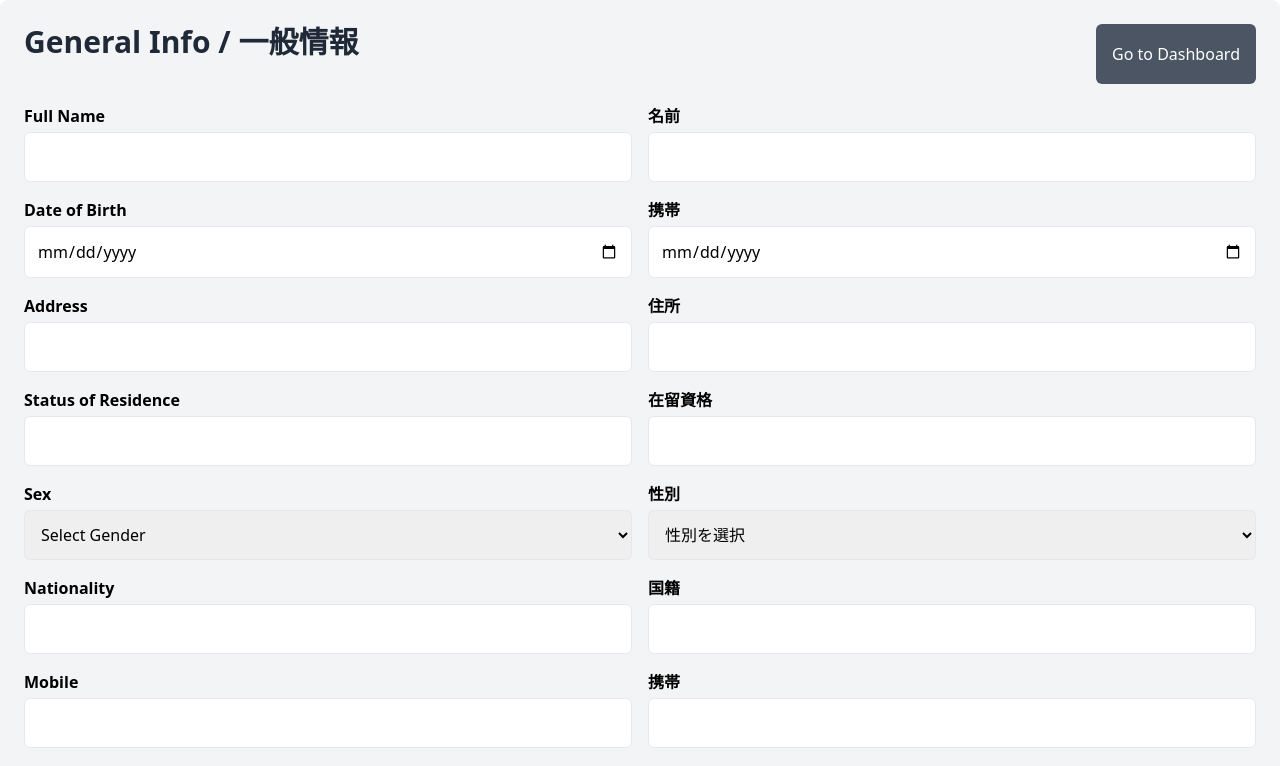
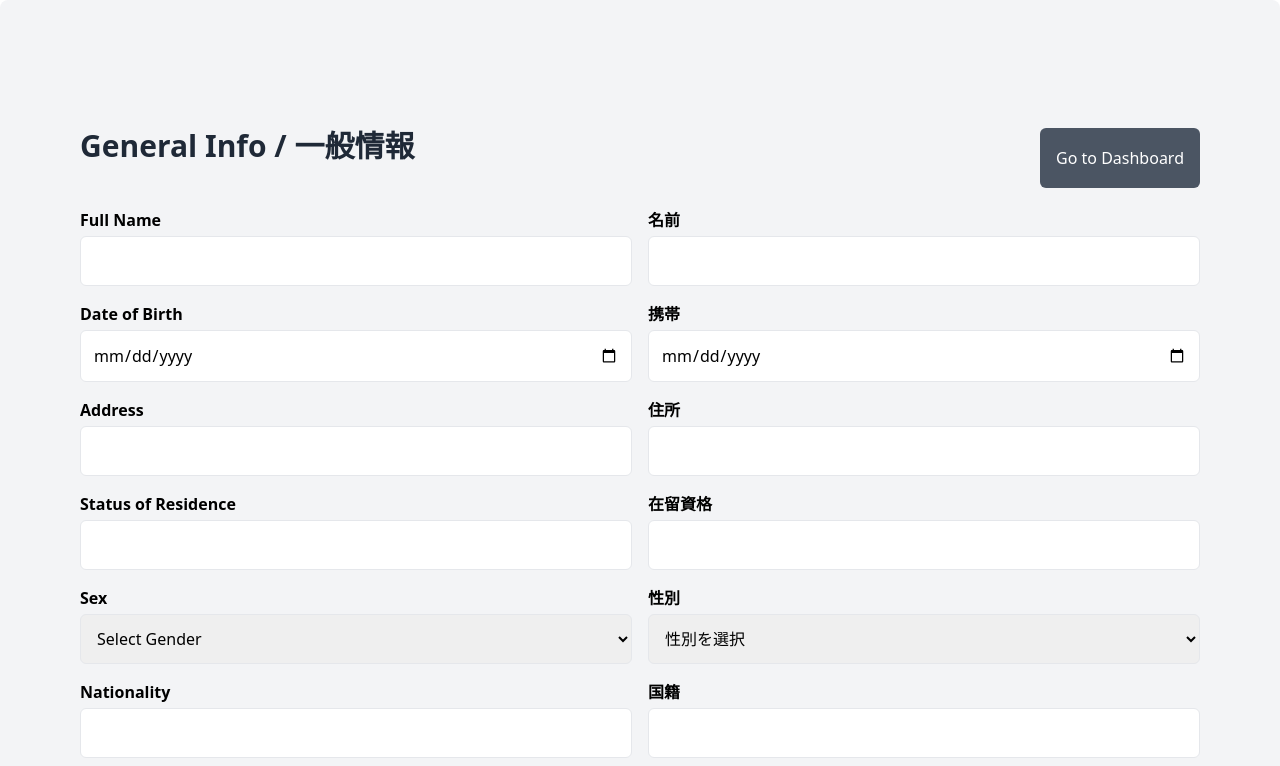
Before and after one commit to Rukshan2000/devAtmo, a React (Create React App) app: page / in a window 1280 px wide. Shown: the top 766 px of the page. Built offline with nearby package versions, Linux system fonts and the light colour scheme; no server answers.

Commit message:
fixed padding form ui

```diff
--- a/src/components/dataForm.jsx
+++ b/src/components/dataForm.jsx
@@ -355,7 +355,7 @@ function DataForm({ onSubmit }) {
     };
 
     return (
-        <form className="p-6 bg-gray-100 rounded-lg shadow-lg">
+        <form className="py-32 px-20 bg-gray-100 rounded-lg shadow-lg">
             <div className='flex justify-between mb-5'>
                 <h2 className="mb-6 text-3xl font-bold text-gray-800">General Info / 一般情報</h2>
                 <button
```
